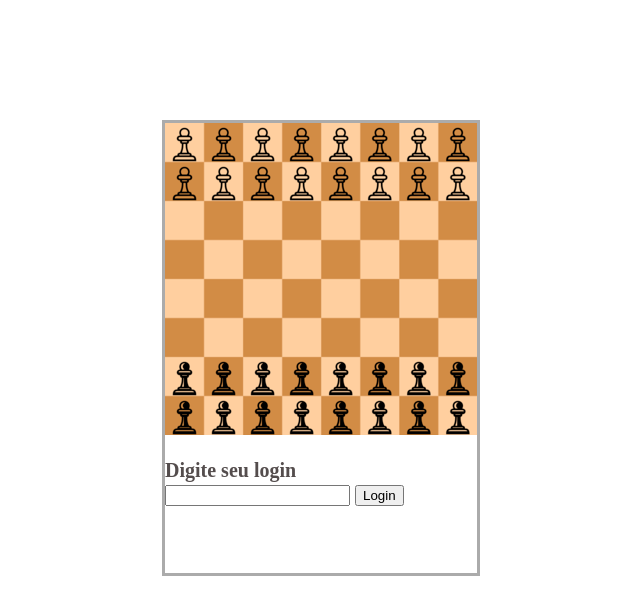
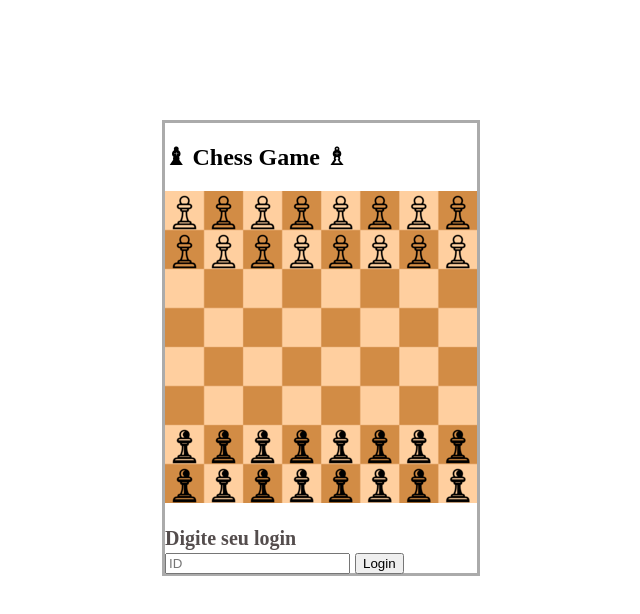
Before and after one commit to Luanr/Chess-Game, a website: page public/index.html in a window 1280 px wide. Shown: the whole page, without its empty margins (222-862 px from the left). Drawn offline with Linux system fonts and the light colour scheme; a web font is replaced by a local one.

Commit message:
Update UI

```diff
--- a/public/index.html
+++ b/public/index.html
@@ -1,39 +1,47 @@
 <!DOCTYPE html>
 <meta charset="UTF-8">
 <html>
+
+<head>
+    <title>Chess Game</title>
+
     <link rel="stylesheet" type="text/css" href="css/style.css">
+    <link href="https://fonts.googleapis.com/css?family=Yatra+One" rel="stylesheet">
+</head>
 
 <body>
 
-<img id="board" style="display: none;" width="100" height="100"
-src="img/xadrez.png" z-index:0; alt="Tabuleiro">
+    <img id="board" style="display: none;" width="100" height="100" src="img/xadrez.png" z-index:0; alt="Tabuleiro">
 
-
-<canvas id="myCanvas" width="800" height="800"
-style="border:2px solid #d3d3d3;">
+    <div id="login-container">
+        <h2>♝ Chess Game ♗</h2>
+        <img id="log_img" src="img/chess_thumb.png" z-index:0; alt="Tabuleiro">
+        <div id="login">
+            Digite seu login
+            <input id="user" placeholder="ID"/>
+            <button id="entra-user">Login</button>
+        </div>
+    </div>
+    <div class="container">
+        <canvas id="myCanvas" width="800" height="800" style="border:2px solid #d3d3d3;">
             Your browser does not support the HTML5 canvas tag.
         </canvas>
 
-<div id="login-container">
-  <img id="log_img" src="img/chess_thumb.png" z-index:0; alt="Tabuleiro">
-  <div id="login">
-      Digite seu login <input id="user"> <button id="entra-user">Login</button>
-  </div>
-</div>
-
         <div class="users" id="users-container">
-    <div id="users-top">
-        Usuários Conectados
+            <div class="users-top">
+                ♝ Chess Game ♗
             </div>
             <div id="user-welcome">
             </div>
+            <h2>Usuários conectados:</h2>
             <div id="users-list">
+            </div>
         </div>
     </div>
 
     <script type="text/javascript" src="js/reconnecting-websocket.min.js"></script>
     <script type="text/javascript" src="js/game.js"></script>
 
+</body>
 
-</body>
 </html>
```
Lines whose indentation alone changed are shown as unchanged.
